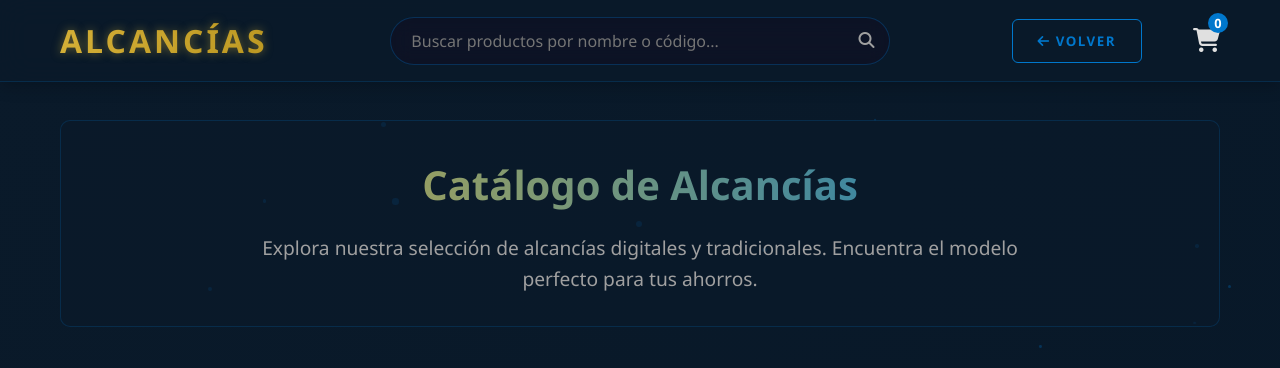
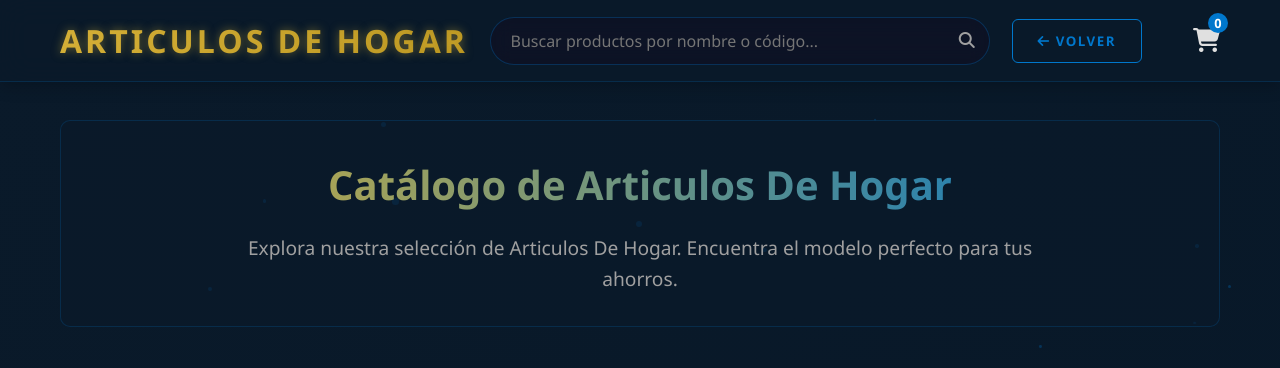
Before and after one commit to welding30001994/excelencia-venta, a plain HTML site: page ARTÍCULOS-DE-HOGAR-Y-COCINA/index.html in a window 1280 px wide. Shown: the top 368 px of the page. Drawn offline with Linux system fonts and the light colour scheme.

Commit message:
Subiendo mi documento

```diff
--- a/ARTÍCULOS-DE-HOGAR-Y-COCINA/index.html
+++ b/ARTÍCULOS-DE-HOGAR-Y-COCINA/index.html
@@ -3,7 +3,7 @@
 <head>
     <meta charset="UTF-8">
     <meta name="viewport" content="width=device-width, initial-scale=1.0">
-    <title>ALCANCÍAS | COMERCIAL LA EXCELENCIA</title>
+    <title>ARTICULOS DE HOGAR  | COMERCIAL LA EXCELENCIA</title>
     <!-- Font Awesome -->
     <link rel="stylesheet" href="https://cdnjs.cloudflare.com/ajax/libs/font-awesome/6.4.0/css/all.min.css">
     <!-- Google Fonts -->
@@ -1018,7 +1018,7 @@
     <header>
         <div class="container">
             <nav>
-                <div class="logo">ALCANCÍAS</div>
+                <div class="logo">ARTICULOS DE HOGAR </div>
                 <div class="search-container">
                     <input type="text" class="search-box" id="searchBox" placeholder="Buscar productos por nombre o código...">
                     <div class="search-icon">
@@ -1041,8 +1041,8 @@
     <div class="dashboard">
         <div class="container">
             <div class="welcome-section">
-                <h1 class="welcome-title">Catálogo de Alcancías</h1>
-                <p class="welcome-subtitle">Explora nuestra selección de alcancías digitales y tradicionales. Encuentra el modelo perfecto para tus ahorros.</p>
+                <h1 class="welcome-title">Catálogo de Articulos De Hogar</h1>
+                <p class="welcome-subtitle">Explora nuestra selección de Articulos De Hogar. Encuentra el modelo perfecto para tus ahorros.</p>
             </div>
 
             <div class="products-grid" id="productsGrid">
@@ -1381,7 +1381,7 @@
         // Variables globales
         let cart = [];
         let filteredProducts = [...products];
-        const categoryName = "ALCANCÍAS";
+        const categoryName = "ARTICULOS DE HOGAR ";
         let cartData = {};
 
         // Elementos DOM
```
